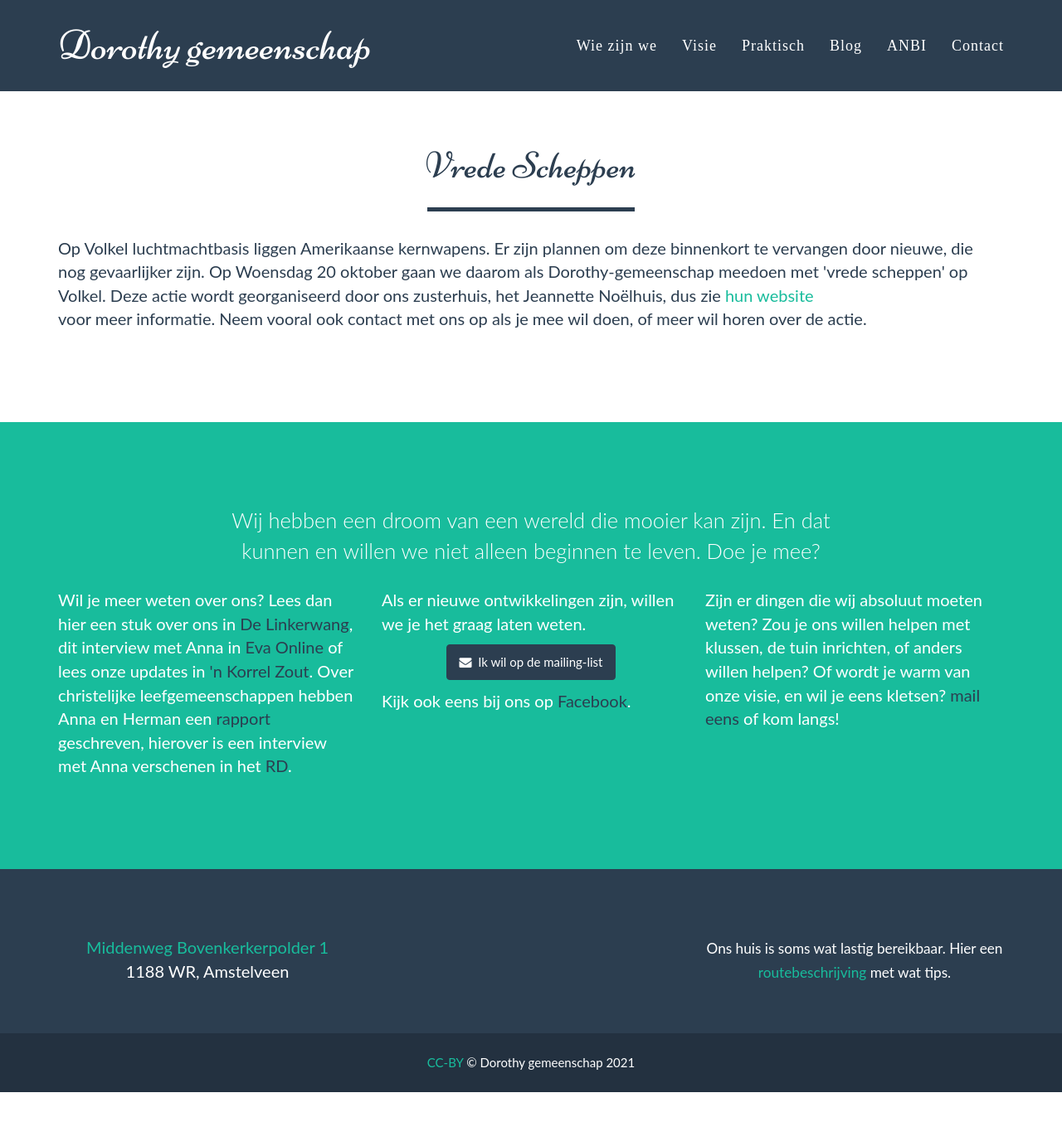
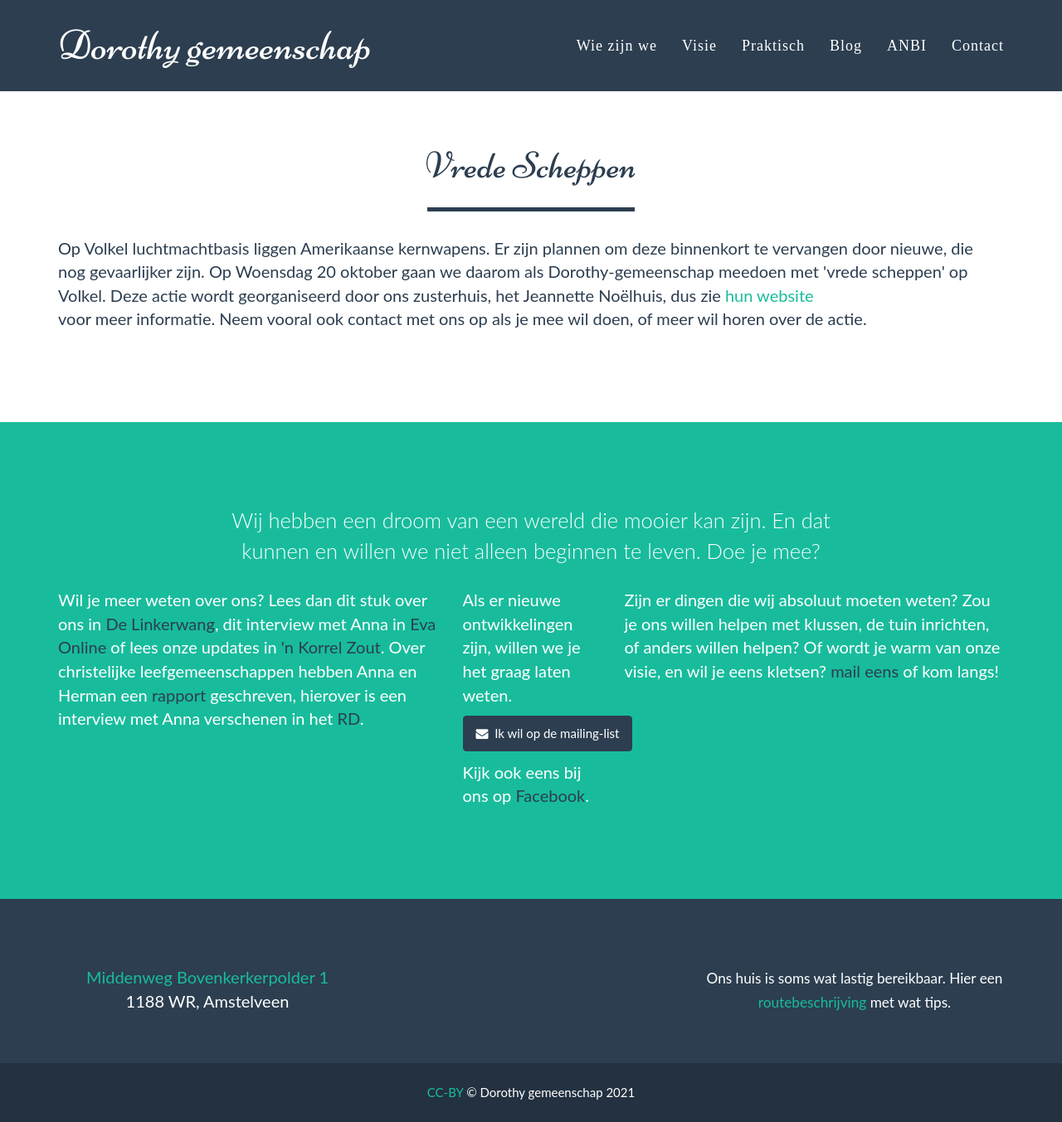
Before and after one commit to dorothygemeenschap/dorothygemeenschap.github.io, a Jekyll site: the page built from vrede-scheppen.html, in a window 1280 px wide and 1353 px high. Shown: the whole window at 83% size. Built offline with Jekyll 4.4.1, drawn with Linux system fonts in a browser that asks for light colours; some web fonts are replaced.

Commit message:
Update join.html

```diff
--- a/_includes/join.html
+++ b/_includes/join.html
@@ -19,13 +19,13 @@
             </div>
 
             <div class="row">
-              <div class="col-md-4">
+              <div class="col-md-5">
                 <p>
-                  Wil je meer weten over ons? Lees dan hier een stuk over ons in <a href="Dorothy_in_DeLinkerWang_oktober2021.pdf">De Linkerwang</a>, dit interview met Anna in <a href="https://eva.eo.nl/artikel/2021/09/anna-woont-met-haar-gezin-in-een-leefgemeenschap">Eva Online</a> of lees onze updates in <a href="https://korrelzout.noelhuis.nl/">'n Korrel Zout</a>. Over christelijke leefgemeenschappen hebben Anna en Herman een <a href="https://verenigingreligieuzeleefgemeenschappen.nl/rapport-over-leefgemeenschappen/">rapport</a> geschreven, hierover is een interview met Anna verschenen in het <a href="https://www.rd.nl/artikel/954069-leefgemeenschap-maakt-lichte-orthodoxie-mogelijk">RD</a>.
+                  Wil je meer weten over ons? Lees dan dit stuk over ons in <a href="Dorothy_in_DeLinkerWang_oktober2021.pdf">De Linkerwang</a>, dit interview met Anna in <a href="https://eva.eo.nl/artikel/2021/09/anna-woont-met-haar-gezin-in-een-leefgemeenschap">Eva Online</a> of lees onze updates in <a href="https://korrelzout.noelhuis.nl/">'n Korrel Zout</a>. Over christelijke leefgemeenschappen hebben Anna en Herman een <a href="https://verenigingreligieuzeleefgemeenschappen.nl/rapport-over-leefgemeenschappen/">rapport</a> geschreven, hierover is een interview met Anna verschenen in het <a href="https://www.rd.nl/artikel/954069-leefgemeenschap-maakt-lichte-orthodoxie-mogelijk">RD</a>.
                 </p>
               </div>
 
-              <div class="col-md-4">
+              <div class="col-md-2">
                 <p>
                   Als er nieuwe ontwikkelingen zijn, willen we je het graag laten weten.
                 </p>
@@ -41,7 +41,7 @@
                 </p>
               </div>
 
-              <div class="col-md-4">
+              <div class="col-md-5">
                 <p>
                   Zijn er dingen die wij absoluut moeten weten? Zou je ons willen helpen
                   met klussen, de tuin inrichten, of anders willen helpen?
```
